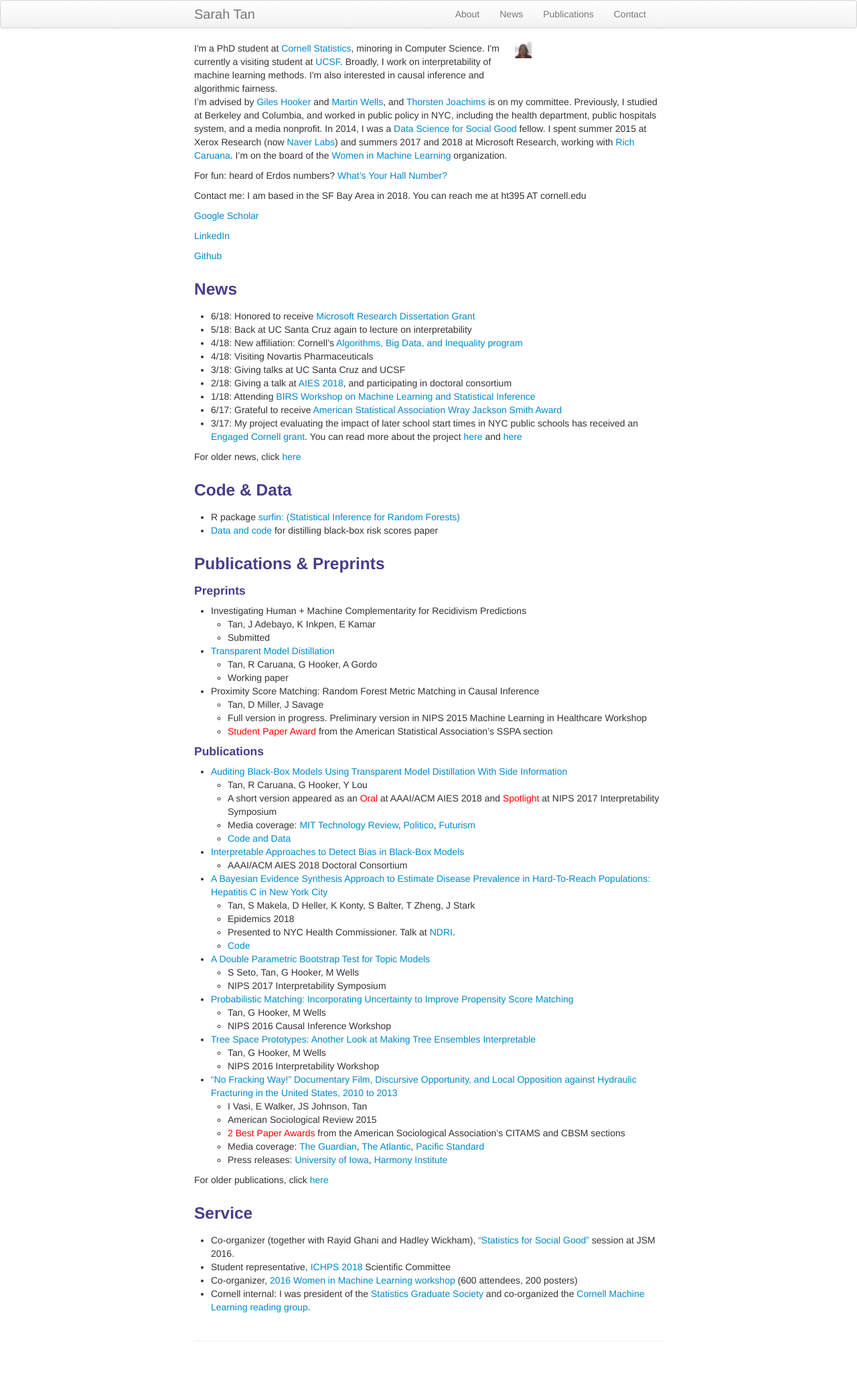
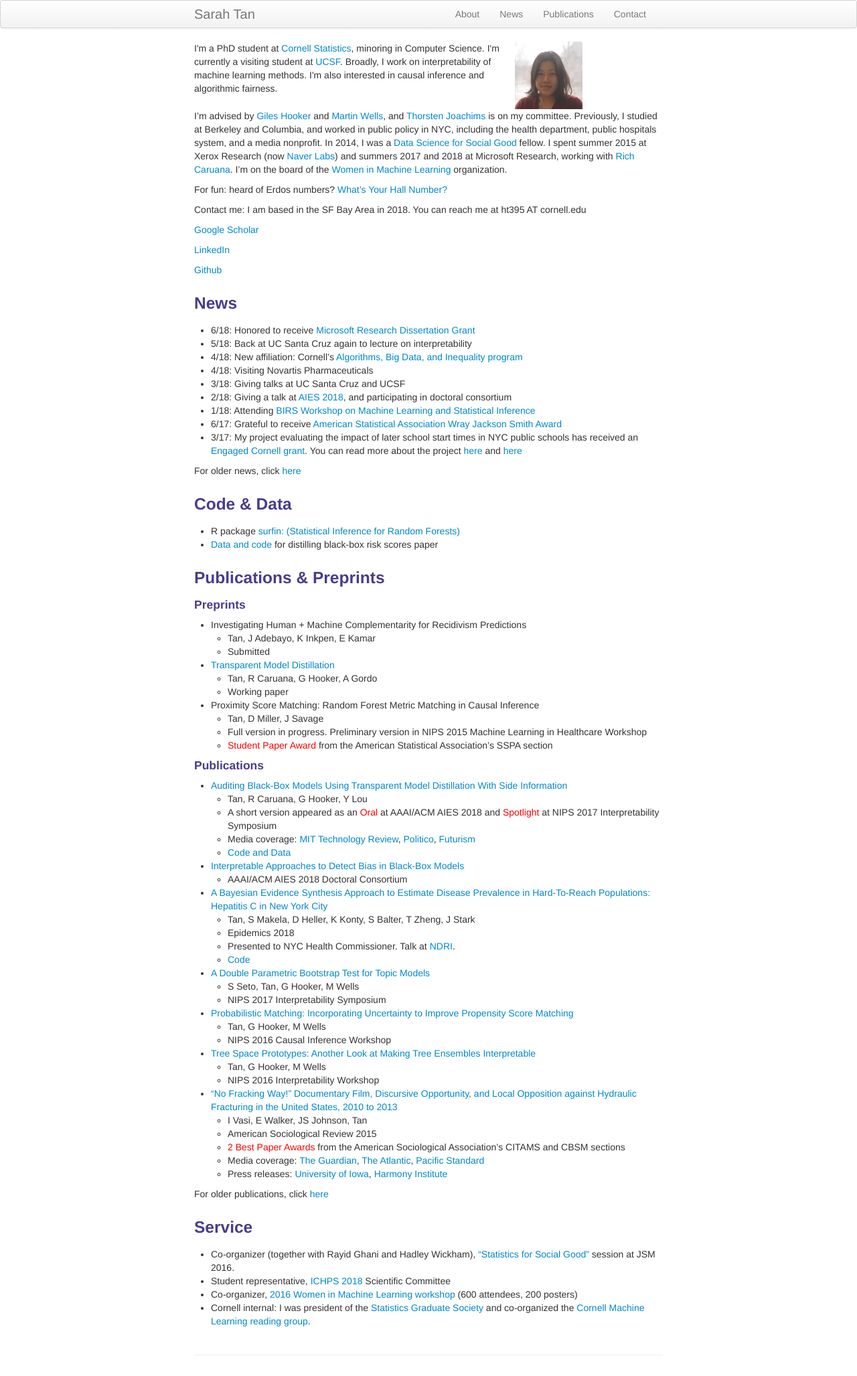
Before and after one commit to shftan/shftan.github.io, a Jekyll site: the page built from index.md, in a window 1280 px wide. Shown: the whole page at 67% size. Built offline with Jekyll 4.4.1, drawn with Linux system fonts in a browser that asks for light colours; before the commit the page ends 2034 px from its top, so only the background shows below that.

Commit message:
Update index.md

```diff
--- a/index.md
+++ b/index.md
@@ -11,7 +11,7 @@ keywords: Sarah Tan, Cornell, Statistics, interpretability, causal inference
         </div>
 
         <div class="span2">
-         <img src="picture.png" width = "25%" title="Sarah Tan" alt="Sarah Tan"/>
+         <img src="picture.png" width = "100%" title="Sarah Tan" alt="Sarah Tan"/>
         </div>
 
 </div>
```
